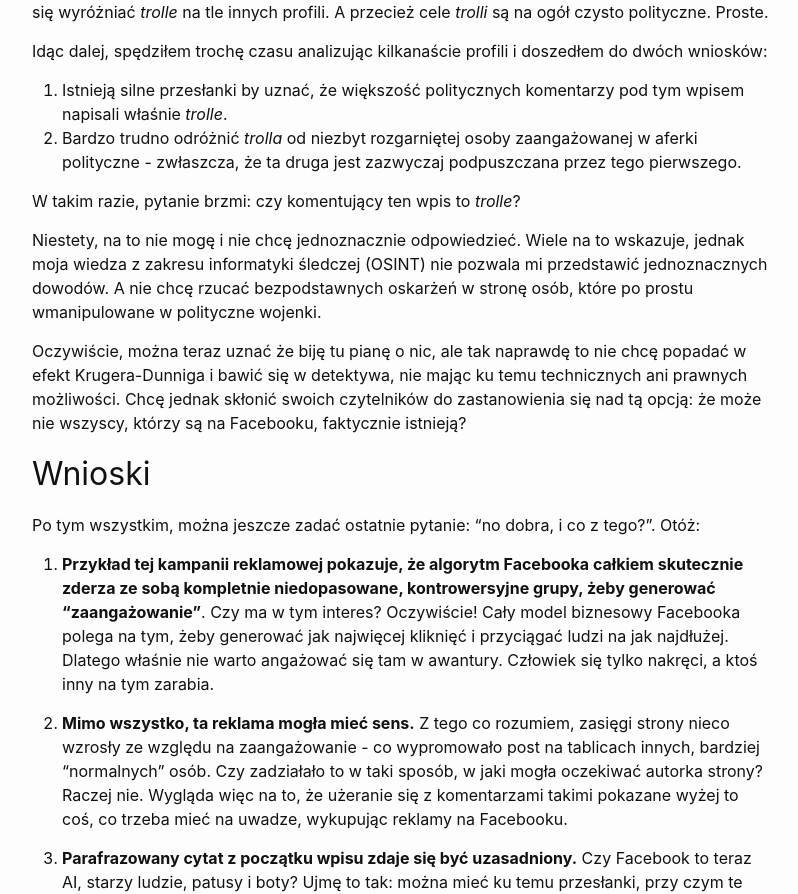
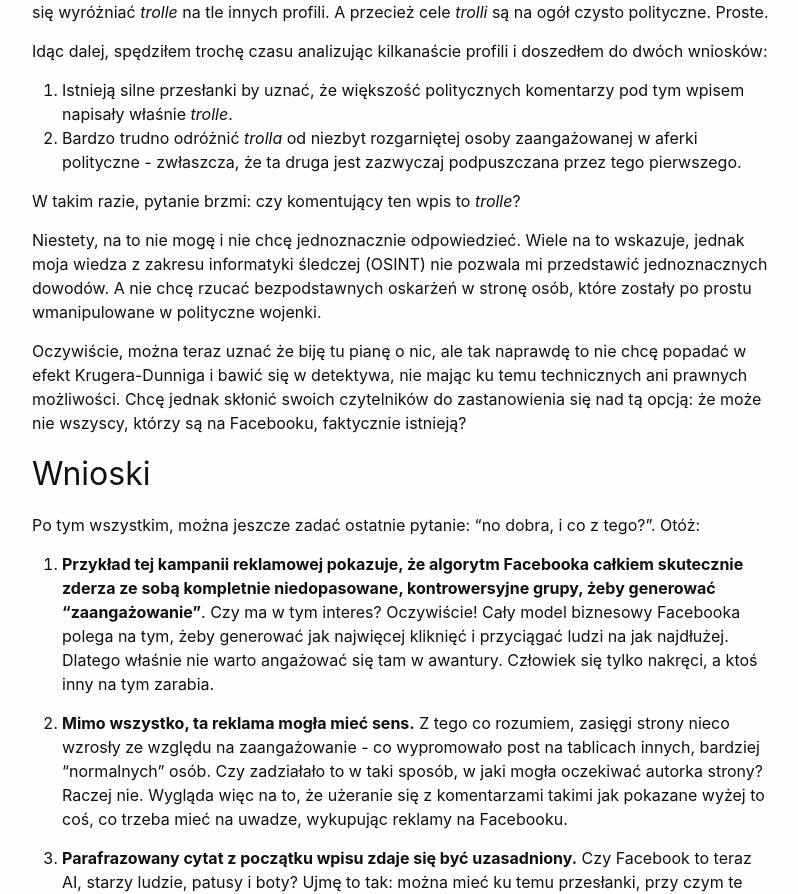
Before and after one commit to borutzki/borutzki.github.io, a Jekyll site: the page built from _posts/2025-01-10-dystopijna-terazniejszosc.md, in a window 1280 px wide and 1400 px high, scrolled down 4806 px. Shown: the part 180-1074 px from the top of the window, without its empty margins (238-1036 px from the left). Built offline with Jekyll 4.4.1, drawn with Linux system fonts in a browser that asks for light colours.

Commit message:
literówki

```diff
--- a/_posts/2025-01-10-dystopijna-terazniejszosc.md
+++ b/_posts/2025-01-10-dystopijna-terazniejszosc.md
@@ -74,12 +74,12 @@ Ciekawe. Właśnie takie cechy często przedstawia się, jako oznaki, że dane k
 
 Idąc dalej, spędziłem trochę czasu analizując kilkanaście profili i doszedłem do dwóch wniosków:
 
-1. Istnieją silne przesłanki by uznać, że większość politycznych komentarzy pod tym wpisem napisali właśnie *trolle*.
+1. Istnieją silne przesłanki by uznać, że większość politycznych komentarzy pod tym wpisem napisały właśnie *trolle*.
 2. Bardzo trudno odróżnić *trolla* od niezbyt rozgarniętej osoby zaangażowanej w aferki polityczne - zwłaszcza, że ta druga jest zazwyczaj podpuszczana przez tego pierwszego.
 
 W takim razie, pytanie brzmi: czy komentujący ten wpis to *trolle*?
 
-Niestety, na to nie mogę i nie chcę jednoznacznie odpowiedzieć. Wiele na to wskazuje, jednak moja wiedza z zakresu informatyki śledczej (OSINT) nie pozwala mi przedstawić jednoznacznych dowodów. A nie chcę rzucać bezpodstawnych oskarżeń w stronę osób, które po prostu wmanipulowane w polityczne wojenki.
+Niestety, na to nie mogę i nie chcę jednoznacznie odpowiedzieć. Wiele na to wskazuje, jednak moja wiedza z zakresu informatyki śledczej (OSINT) nie pozwala mi przedstawić jednoznacznych dowodów. A nie chcę rzucać bezpodstawnych oskarżeń w stronę osób, które zostały po prostu wmanipulowane w polityczne wojenki.
 
 Oczywiście, można teraz uznać że biję tu pianę o nic, ale tak naprawdę to nie chcę popadać w efekt Krugera-Dunniga i bawić się w detektywa, nie mając ku temu technicznych ani prawnych możliwości. Chcę jednak skłonić swoich czytelników do zastanowienia się nad tą opcją: że może nie wszyscy, którzy są na Facebooku, faktycznie istnieją?
 
@@ -89,7 +89,7 @@ Po tym wszystkim, można jeszcze zadać ostatnie pytanie: "no dobra, i co z tego
 
 1. **Przykład tej kampanii reklamowej pokazuje, że algorytm Facebooka całkiem skutecznie zderza ze sobą kompletnie niedopasowane, kontrowersyjne grupy, żeby generować "zaangażowanie"**. Czy ma w tym interes? Oczywiście! Cały model biznesowy Facebooka polega na tym, żeby generować jak najwięcej kliknięć i przyciągać ludzi na jak najdłużej. Dlatego właśnie nie warto angażować się tam w awantury. Człowiek się tylko nakręci, a ktoś inny na tym zarabia.
 
-2. **Mimo wszystko, ta reklama mogła mieć sens.** Z tego co rozumiem, zasięgi strony nieco wzrosły ze względu na zaangażowanie - co wypromowało post na tablicach innych, bardziej "normalnych" osób. Czy zadziałało to w taki sposób, w jaki mogła oczekiwać autorka strony? Raczej nie. Wygląda więc na to, że użeranie się z komentarzami takimi pokazane wyżej to coś, co trzeba mieć na uwadze, wykupując reklamy na Facebooku.
+2. **Mimo wszystko, ta reklama mogła mieć sens.** Z tego co rozumiem, zasięgi strony nieco wzrosły ze względu na zaangażowanie - co wypromowało post na tablicach innych, bardziej "normalnych" osób. Czy zadziałało to w taki sposób, w jaki mogła oczekiwać autorka strony? Raczej nie. Wygląda więc na to, że użeranie się z komentarzami takimi jak pokazane wyżej to coś, co trzeba mieć na uwadze, wykupując reklamy na Facebooku.
 
 3. **Parafrazowany cytat z początku wpisu zdaje się być uzasadniony.** Czy Facebook to teraz AI, starzy ludzie, patusy i boty? Ujmę to tak: można mieć ku temu przesłanki, przy czym te dwie ostatnie grupy dość trudno od siebie odróżnić.
 
```
